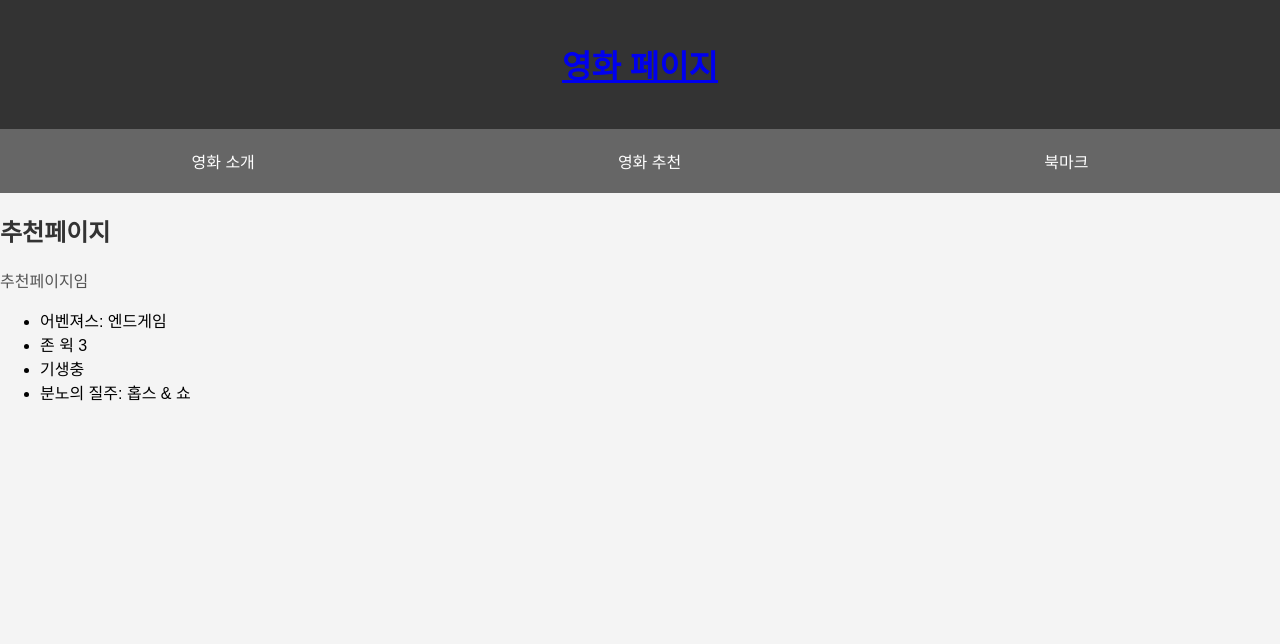
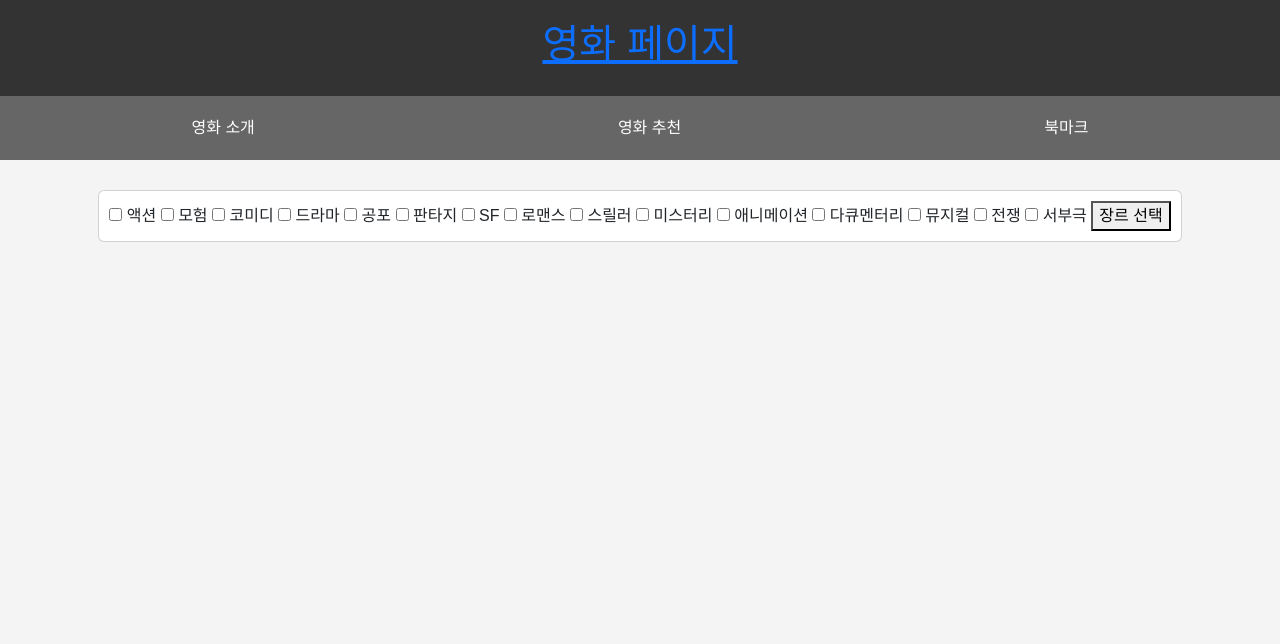
Before and after one commit to dhs82/webproject, a Django app: page /recommend/ in a window 1280 px wide. Shown: the top 644 px of the page. Run offline with Django 5.2, Linux system fonts and the light colour scheme.

Commit message:
recommend_page

```diff
--- a/main/templates/main/recommend.html
+++ b/main/templates/main/recommend.html
@@ -5,6 +5,8 @@
     <meta charset="UTF-8" />
     <meta name="viewport" content="width=device-width, initial-scale=1.0" />
     <title>영화 페이지</title>
+      <link href="https://cdn.jsdelivr.net/npm/bootstrap@5.2.3/dist/css/bootstrap.min.css" rel="stylesheet"
+    integrity="sha384-rbsA2VBKQhggwzxH7pPCaAqO46MgnOM80zW1RWuH61DGLwZJEdK2Kadq2F9CUG65" crossorigin="anonymous">
     <link rel="stylesheet" type="text/css" href="{%static 'css/styles.css'%}" />
     <!-- 외부 CSS 파일 연결 -->
   </head>
@@ -16,19 +18,58 @@
       <ul>
         <li><a href="{% url 'info' %}">영화 소개</a></li>
         <li><a href="{% url 'recommend' %}">영화 추천</a></li>
-        <li><a href="{% url 'homelands' %}">북마크</a></li>
+        <li><a href="{% url 'bookmark' %}">북마크</a></li>
       </ul>
     </nav>
-    <section id="movie-intro">
-      <h2>추천페이지</h2>
-      <p>추천페이지임</p>
-      <ul>
-        <li>어벤져스: 엔드게임</li>
-        <li>존 윅 3</li>
-        <li>기생충</li>
-        <li>분노의 질주: 홉스 & 쇼</li>
-      </ul>
-    </section>
+
+<div class="container-fluid d-flex justify-content-center" style="padding-top: 30px;">
+    <div class="card mb-3" style="padding:10px;">
+<form method="post">
+    {% csrf_token %}
+    <label><input type="checkbox" name="genres" value="action"> 액션</label>
+    <label><input type="checkbox" name="genres" value="adventure"> 모험</label>
+    <label><input type="checkbox" name="genres" value="comedy"> 코미디</label>
+    <label><input type="checkbox" name="genres" value="drama"> 드라마</label>
+    <label><input type="checkbox" name="genres" value="horror"> 공포</label>
+    <label><input type="checkbox" name="genres" value="fantasy"> 판타지</label>
+    <label><input type="checkbox" name="genres" value="sf"> SF</label>
+    <label><input type="checkbox" name="genres" value="romance"> 로맨스</label>
+    <label><input type="checkbox" name="genres" value="thriller"> 스릴러</label>
+    <label><input type="checkbox" name="genres" value="mystery"> 미스터리</label>
+    <label><input type="checkbox" name="genres" value="animation"> 애니메이션</label>
+    <label><input type="checkbox" name="genres" value="documentary"> 다큐멘터리</label>
+    <label><input type="checkbox" name="genres" value="musical"> 뮤지컬</label>
+    <label><input type="checkbox" name="genres" value="war"> 전쟁</label>
+    <label><input type="checkbox" name="genres" value="western"> 서부극</label>
+    <button type="submit">장르 선택</button>
+</form>
+    </div>
+    </div>
+
+    <div class="container-fluid d-flex justify-content-center" style="padding-top: 30px;">
+    {% if no_movies_message %}
+<p>{{ no_movies_message }}</p>
+{% else %}
+<div class="container-fluid d-flex justify-content-center" style="padding-top: 30px;">
+  {% for movie in movies %}
+  <div class="card mb-3" style="max-width: 700px; min-height: 200px;">
+    <div class="row g-0">
+      <div class="col-md-3">
+        <img src="{% static 'images/' %}{{ movie.subject }}.png" class="img-fluid rounded-start" alt="{{ movie.subject }}">
+      </div>
+      <div class="col-md-8">
+        <div class="card-body">
+          <h5 class="card-title">{{ movie.subject }}</h5>
+          <p class="card-text">{{ movie.content }}</p>
+        </div>
+      </div>
+    </div>
+  </div>
+  {% endfor %}
+</div>
+{% endif %}
+</div>
+        </div>
     <footer>
       <p>&copy; 2024 영화 페이지</p>
     </footer>
--- a/main/views.py
+++ b/main/views.py
@@ -1,18 +1,42 @@
 from django.shortcuts import render
+from .models import Movie
+
 
 # Create your views here.
 
 def bookmark(request):
     return render(request, 'main/bookmark.html')
 
+
 def info(request):
-    return render(request, 'main/info.html')
+    movies = Movie.objects.all()
+    return render(request, 'main/info.html', {'movies': movies})
+
 
 def recommend(request):
-    return render(request, 'main/recommend.html')
+    filtered_movies = None  # 처음에는 아무 영화도 필터링하지 않음
+    no_movies_message = None  # 일치하는 영화가 없을 경우 메시지를 저장할 변수
+
+    if request.method == 'POST':
+        # POST 요청에서 선택된 장르를 받아옴
+        selected_genres = request.POST.getlist('genres')
+        if selected_genres:
+            # 선택된 장르에 해당하는 영화들을 필터링
+            filtered_movies = Movie.objects.filter(
+                **{genre: True for genre in selected_genres if hasattr(Movie, genre)}
+            )
+            # 필터링된 영화가 없는 경우
+            if not filtered_movies:
+                no_movies_message = "일치하는 영화가 없습니다."
+        else:
+            no_movies_message = "Checkbox를 선택하세요."
+
+    return render(request, 'main/recommend.html', {'movies': filtered_movies, 'no_movies_message': no_movies_message})
+
 
 def homelands(request):
     return render(request, 'main/homelands.html')
 
+
 def test(request):
     return render(request, 'main/test.html')
```
Also changed, not shown: main/templates/main/info.html (+10 -22 lines), db.sqlite3, static/images/귀멸의 칼날.png (renamed from static/images/영화1.png).
